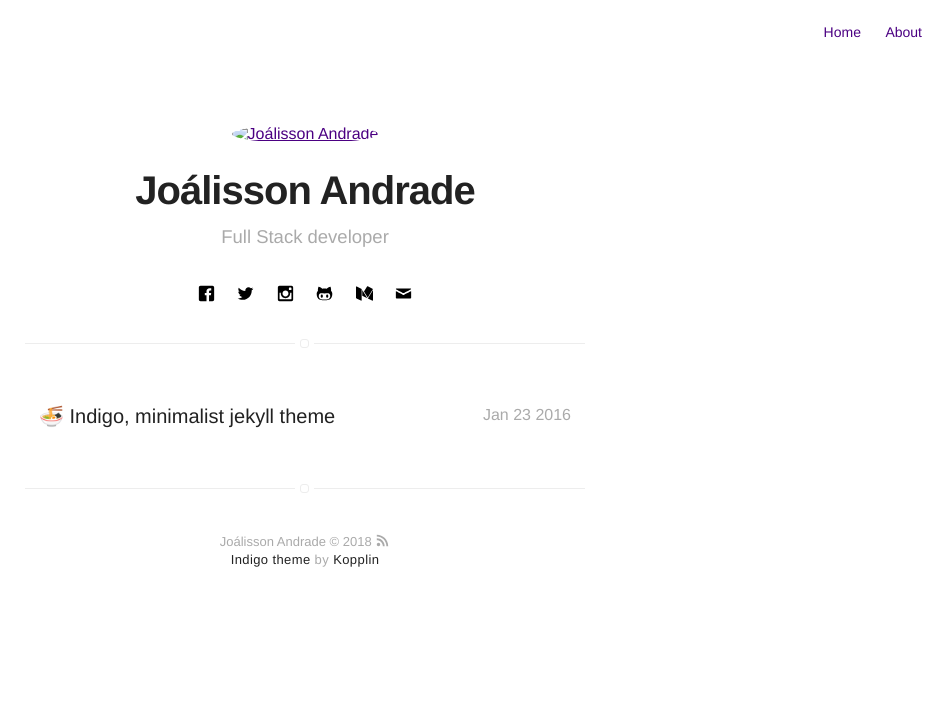
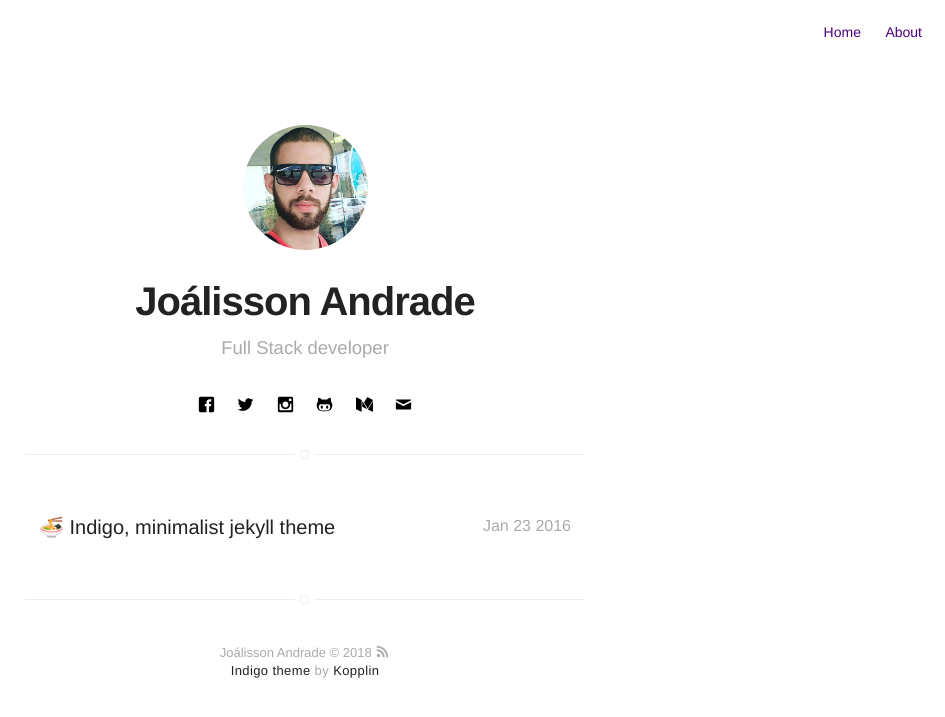
Before and after one commit to joalisson/joalisson.github.io, a Jekyll site: the page built from projects.html, in a window 1280 px wide. Shown: the top 717 px of the page, without its empty margins (335-1280 px from the left). Built offline with Jekyll 4.4.1, drawn with Linux system fonts in a browser that asks for light colours; emoji names are drawn with the system emoji font.

Commit message:
Fix image

```diff
--- a/_config.yml
+++ b/_config.yml
@@ -7,7 +7,7 @@ description: Desenvolvimento, Empreendedorismo e Alta Perfomance
 
 # if it's an external image, update below for true
 # better with square images
-external-image: true
+external-image: false
 picture: assets/images/profile.jpg
 
 # If you want to include your resume, set to true
```
